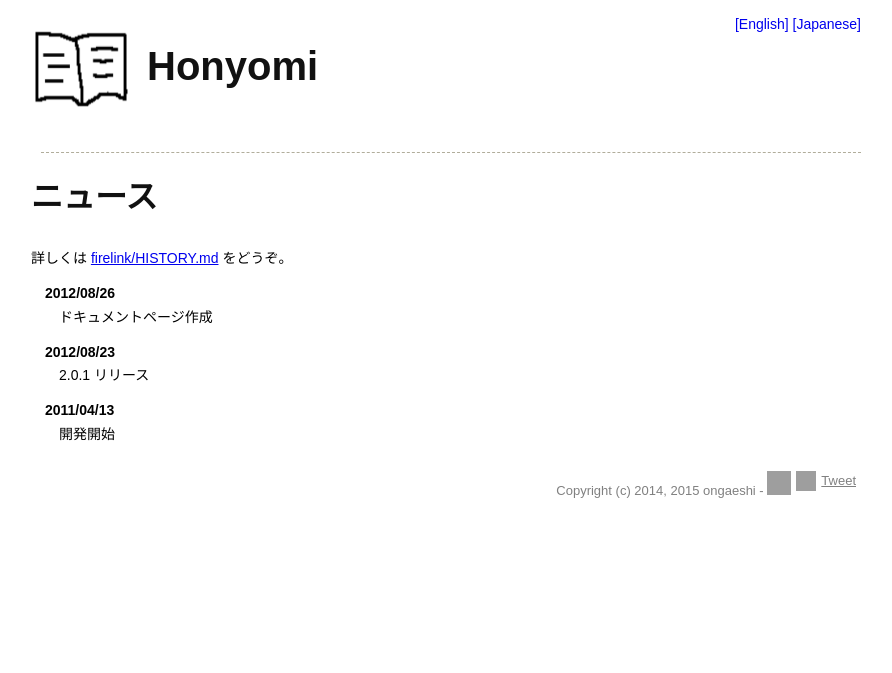
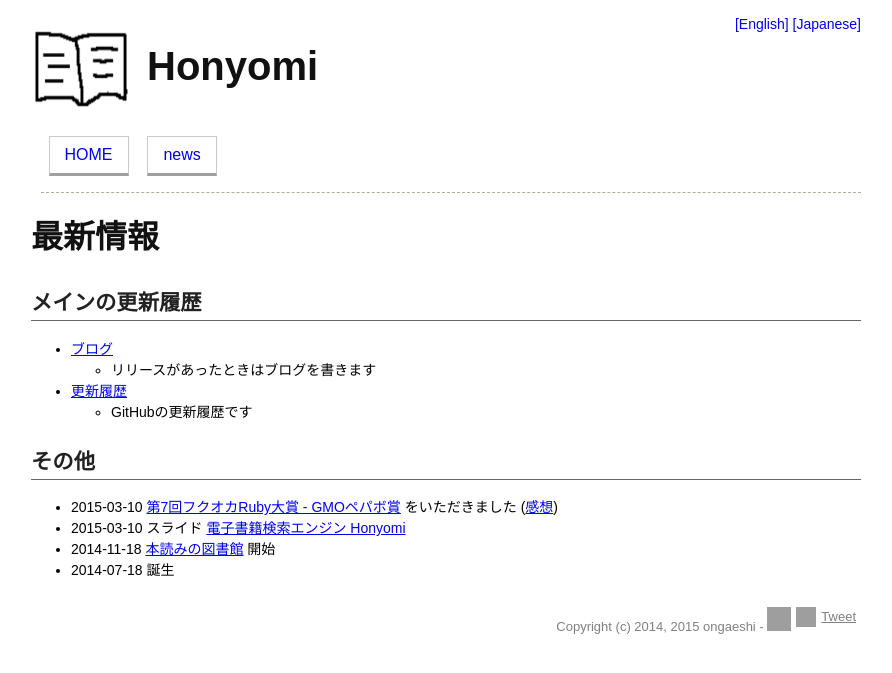
Before and after one commit to ongaeshi/honyomi, a Jekyll site: the page built from ja/news.md, in a window 1280 px wide. Shown: the top 673 px of the page, without its empty margins (194-1086 px from the left). Built offline with Jekyll 4.4.1, drawn with Linux system fonts in a browser that asks for light colours; comment, search, counter and statistics services are not loaded; grey boxes are pictures that could not be loaded.

Commit message:
Update news.md

```diff
--- a/_layouts/layout-ja.html
+++ b/_layouts/layout-ja.html
@@ -15,7 +15,8 @@
 
     <nav>
       <ul>
-        <!-- <li><a href="./">HOME</a></li> -->
+        <li><a href="./">HOME</a></li>
+        <li><a href="./news.html">news</a></li>
         <!-- <li><a href="./install.html">Install</a></li> -->
         <!-- <li><a href="http://honyomi.ongaeshi.me/">Demo</a></li> -->
         <!-- <li><a href="./screenshot.html">ScreenShot</a></li> -->
--- a/ja/news.md
+++ b/ja/news.md
@@ -1,22 +1,19 @@
 ---
-layout: layout
-title: ニュース
+layout: layout-ja
+title: 最新情報
 ---
-# ニュース
+# 最新情報
 
-詳しくは [firelink/HISTORY.md](https://github.com/ongaeshi/firelink/blob/master/HISTORY.md) をどうぞ。
+## メインの更新履歴
 
-<dl>
-  <dt>2012/08/26</dt>
-  <dd>ドキュメントページ作成</dd>
-</dl>
+- [ブログ](http://ongaeshi.hatenablog.com/archive/category/honyomi)
+  - リリースがあったときはブログを書きます
+- [更新履歴](https://github.com/ongaeshi/honyomi/blob/master/HISTORY.md)
+  - GitHubの更新履歴です
 
-<dl>
-  <dt>2012/08/23</dt>
-  <dd>2.0.1 リリース</dd>
-</dl>
+## その他
 
-<dl>
-  <dt>2011/04/13</dt>
-  <dd>開発開始</dd>
-</dl>
+- 2015-03-10 [第7回フクオカRuby大賞 - GMOペパボ賞](http://www.digitalfukuoka.jp/topics/68?locale=ja) をいただきました ([感想](http://ongaeshi.hatenablog.com/entry/i-got-the-award-in-fukuoka-ruby-07))
+- 2015-03-10 スライド [電子書籍検索エンジン Honyomi](http://ongaeshi.me/slide/f-ruby-07/)
+- 2014-11-18 [本読みの図書館](http://library.honyomi.nagoya) 開始
+- 2014-07-18 誕生
```
Also changed, not shown: ja/index.md (+1 -1 lines).
